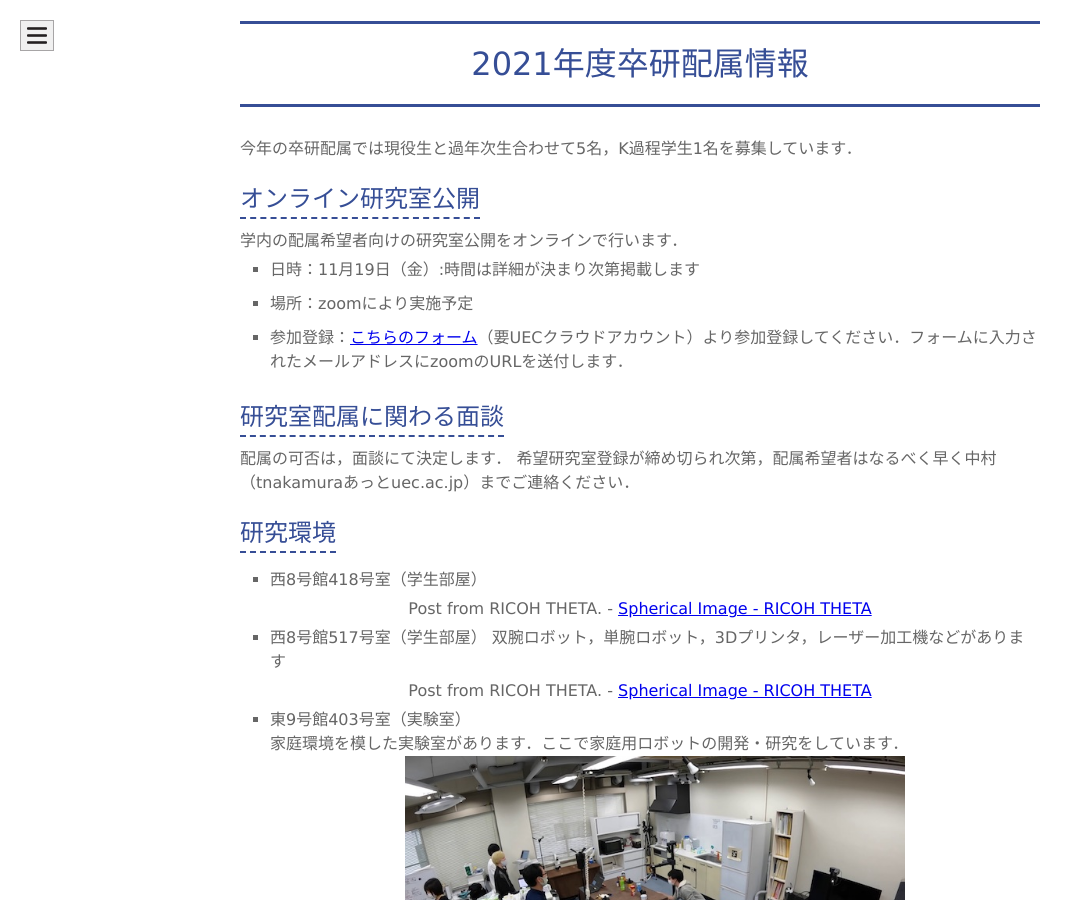
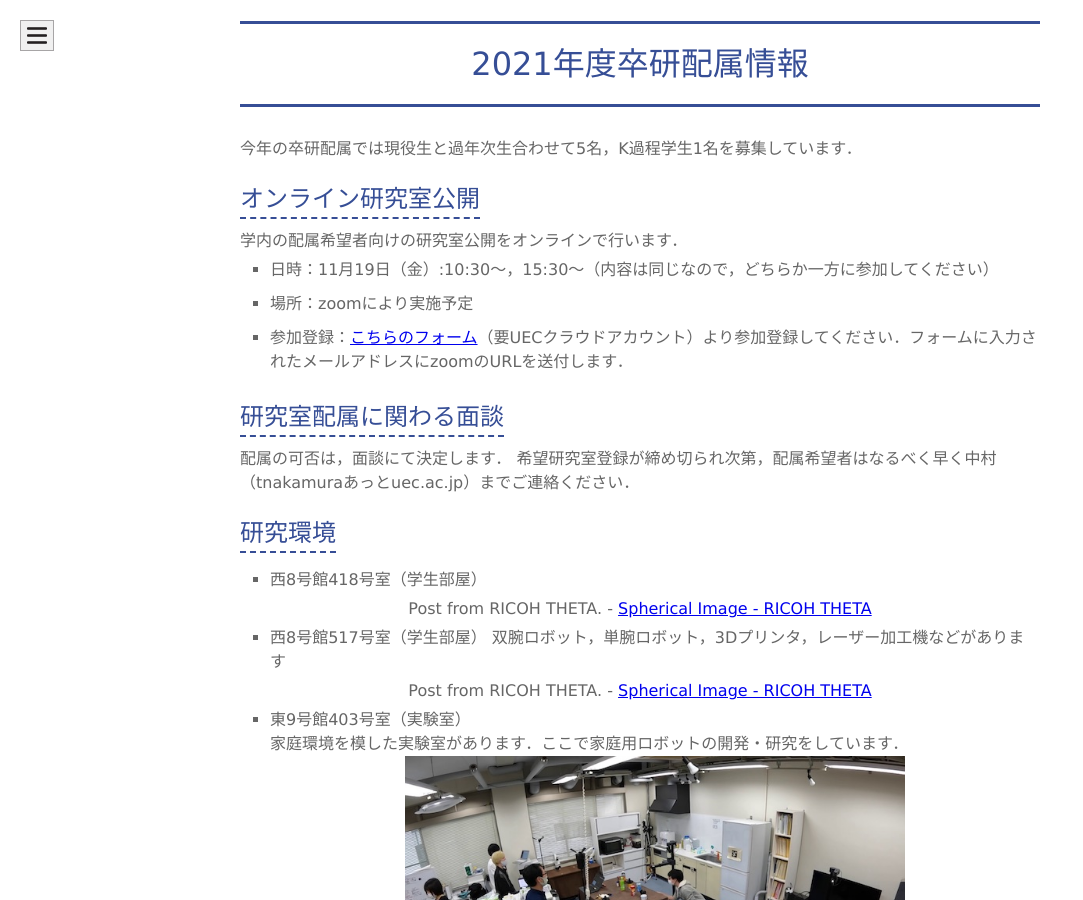
Before and after one commit to naka-lab/naka-lab.github.io, a Jekyll site: the page built from subpages/haizoku.md, in a window 1280 px wide and 900 px high, scrolled down 508 px. Shown: the whole window, without its empty margins (0-1083 px from the left). Built offline with Jekyll 4.4.1, drawn with Linux system fonts in a browser that asks for light colours; comment, search, counter and statistics services are not loaded; our own code applies the rules of GitHub Pages for plain Markdown files.

Commit message:
Update haizoku.md

```diff
--- a/subpages/haizoku.md
+++ b/subpages/haizoku.md
@@ -10,7 +10,7 @@ layout: default
 
 ## オンライン研究室公開
 学内の配属希望者向けの研究室公開をオンラインで行います．
-- 日時：11月19日（金）:時間は詳細が決まり次第掲載します
+- 日時：11月19日（金）:10:30〜，15:30〜（内容は同じなので，どちらか一方に参加してください）
 - 場所：zoomにより実施予定
 - 参加登録：[こちらのフォーム](https://docs.google.com/forms/d/e/1FAIpQLSfUBdgza5u4vvRABDsSG1PUxCCfpJ58WM0fcjlg3vchpE--bw/viewform?usp=sf_link)（要UECクラウドアカウント）より参加登録してください．フォームに入力されたメールアドレスにzoomのURLを送付します．
 
```
